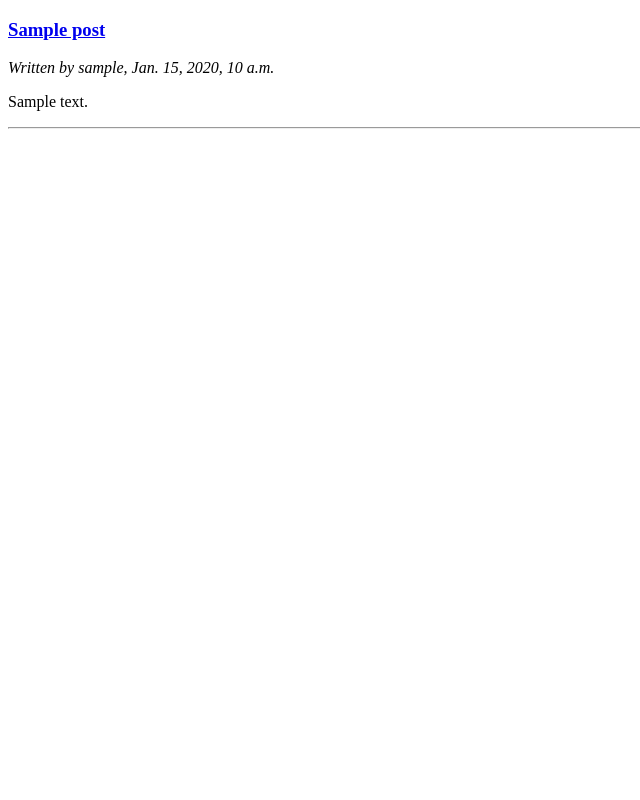
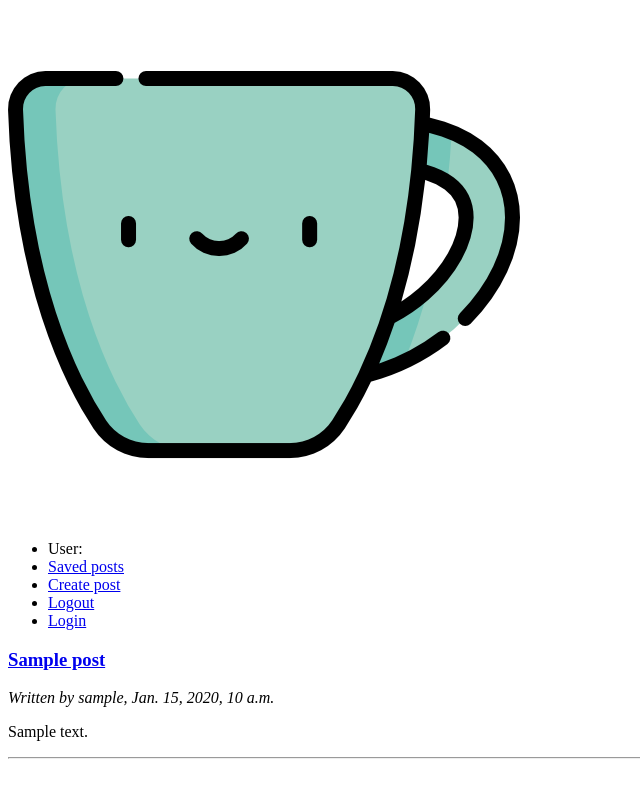
Before and after one commit to bihunva/mug-blogging-platform, a Django app: page / in a window 1280 px wide. Shown: the whole page, without its empty margins (0-640 px from the left). Run offline with Django 4.2, Linux system fonts and the light colour scheme; tables that the repository leaves empty hold one stand-in row (values such as "Sample post").

Commit message:
Created header.html with logo and navigation menu

```diff
--- a/blog/templates/blog/base.html
+++ b/blog/templates/blog/base.html
@@ -5,7 +5,7 @@
   {% block title %}<title></title>{% endblock %}
 </head>
 <body>
-{#{% include "blog/includes/header.html"%}#}
+{% include "blog/includes/header.html"%}
 {% block content %}{% endblock %}
 </body>
 </html>
--- /dev/null
+++ b/blog/templates/blog/includes/header.html
@@ -0,0 +1,16 @@
+{% load static %}
+
+<header>
+  <div class="logo">
+    <a href="{% url "blog:index" %}"><img src="{% static "blog/img/logo.png" %}" alt="logo"></a>
+  </div>
+  <nav>
+    <ul>
+      <li>User: {{ user.username }}</li>
+      <li><a href="#">Saved posts</a></li>
+      <li><a href="#">Create post</a></li>
+      <li><a href="#">Logout</a></li>
+      <li><a href="#">Login</a></li>
+    </ul>
+  </nav>
+</header>
```
Also changed, not shown: blog/static/blog/img/logo.png (added).
